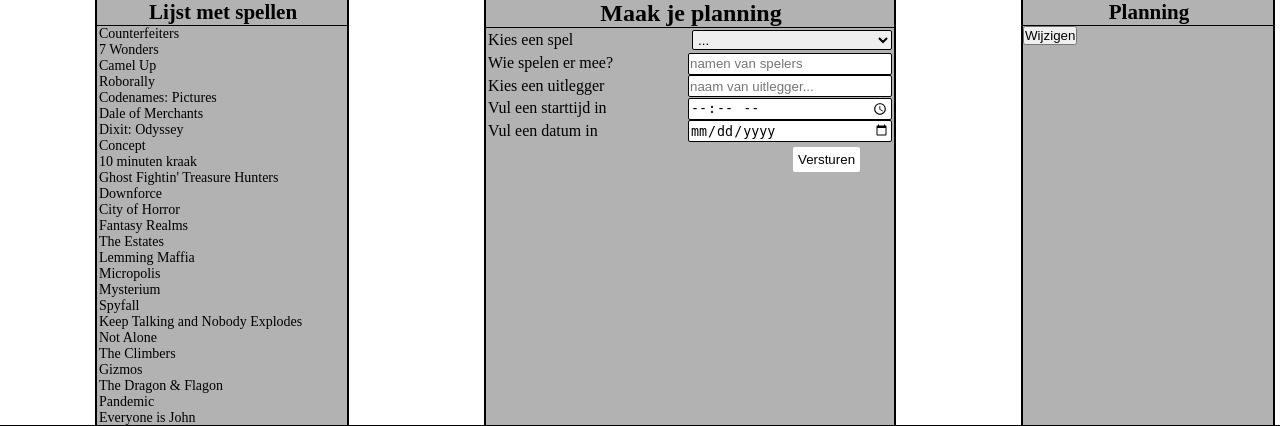
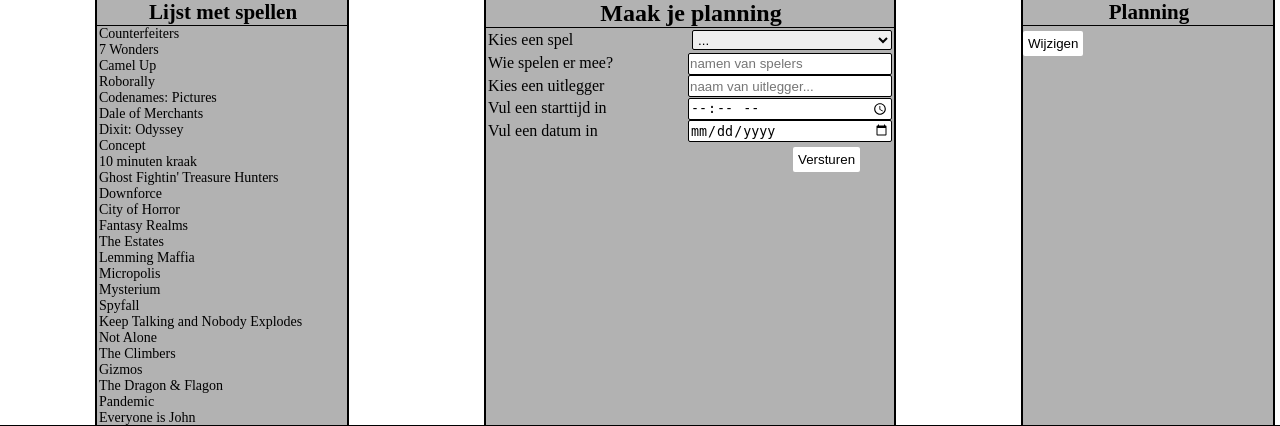
Before and after one commit to Jeroen4/Planningtool, a PHP site: page / in a window 1280 px wide. Shown: the part 62-488 px from the top of the page. Run offline with PHP 8.4, Linux system fonts and the light colour scheme; data comes from the database, SQL or seed files in the repository; data that the repository does not hold is empty.

Commit message:
planning fixed, no styling yet

```diff
--- a/style.css
+++ b/style.css
@@ -104,15 +104,15 @@
 	border: none;
 	border-radius: 2px;
 }
-.update_link{
+.update_btn{
 	outline: none;
 	position: relative;
+	background-color: white;
 	top: 5px;
 	padding: 5px;
 	border: none;
 	border-radius: 2px;
 	color: black;
-	text-decoration: underline;
 }
 footer{
 	text-align: center;
```
